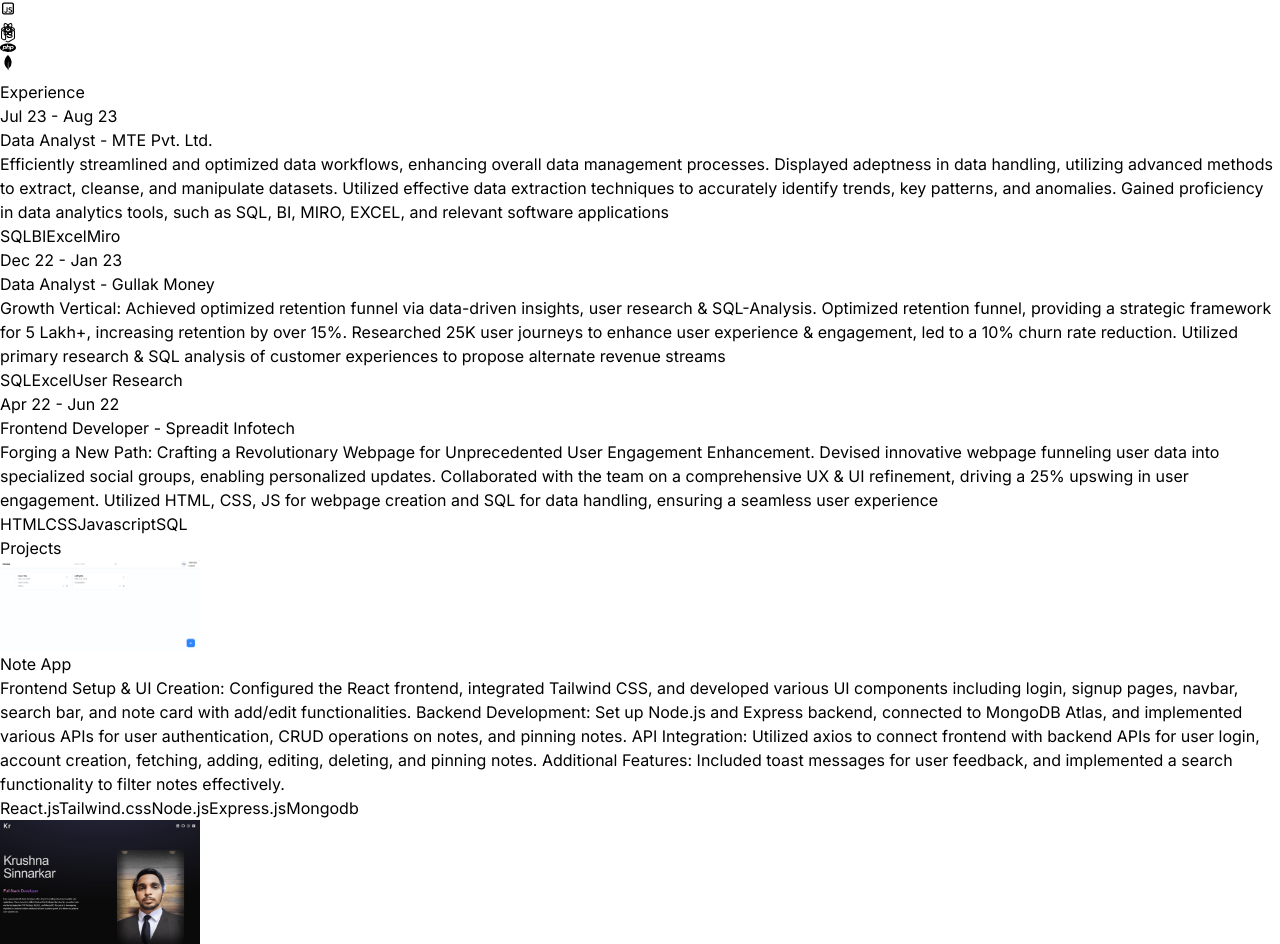
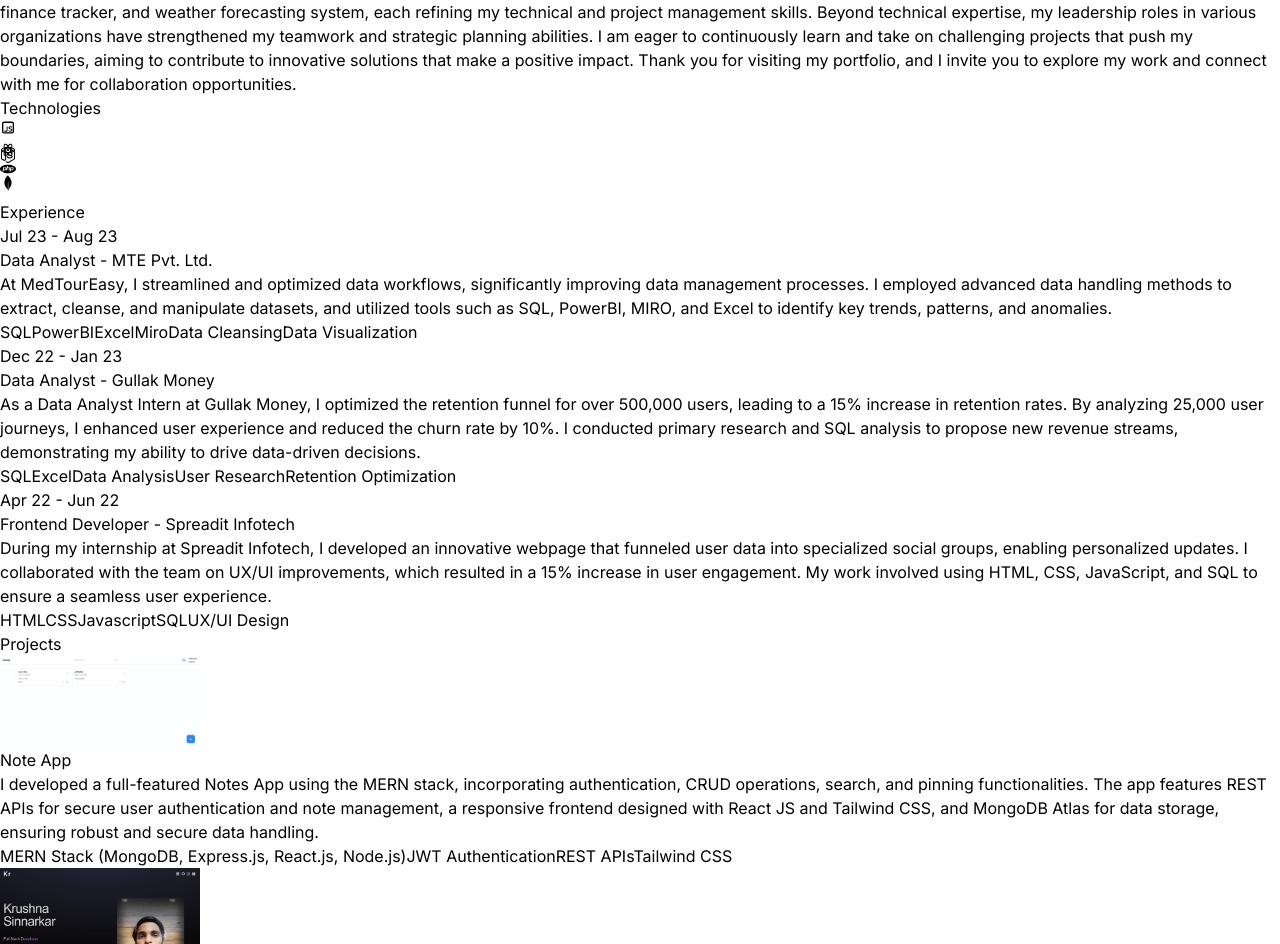
Before and after one commit to krushnasinnarkar/react_portfolio, a React (Vite) app: page / in a window 1280 px wide. Shown: the part 1856-2800 px from the top of the page. Built offline with nearby package versions, Linux system fonts and the light colour scheme.

Commit message:
Update index.js

```diff
--- a/src/constants/index.js
+++ b/src/constants/index.js
@@ -3,32 +3,33 @@ import project1 from "../assets/projects/project-1.png";
 import project2 from "../assets/projects/project-2.png";
 import project3 from "../assets/projects/project-3.png";
 import project4 from "../assets/projects/project-4.jpg";
+import project5 from "../assets/projects/project-5.jpg";
 
-export const HERO_CONTENT = `I am a passionate full stack developer with a knack for crafting robust and scalable web applications. I have honed my skills in front-end technologies like React.js, as well as back-end technologies like PHP, Node.js, MySQL, and MongoDB. My goal is to leverage my expertise to create innovative solutions that drive business growth and deliver exceptional user experiences.`;
+export const HERO_CONTENT = `Hello! I am Krushna Sharad Sinnarkar, an aspiring full-stack developer with a B.Tech in Electrical Engineering from IIT Madras. My passion for building innovative web applications has led me to gain extensive experience in using modern frameworks such as React.js, Node.js, and the MERN stack. I specialize in creating dynamic, responsive, and user-friendly interfaces, and I am adept at both front-end and back-end development. My portfolio showcases a variety of projects that demonstrate my ability to design and implement robust applications. Explore my work and feel free to connect with me for collaboration opportunities or to learn more about my journey.`;
 
-export const ABOUT_TEXT = `I am a dedicated and versatile full stack developer with a passion for creating efficient and user-friendly web applications. I have worked with a variety of technologies, including React.js, PHP, Node.js, MySQ, and MongoDB. My journey in web development began with a deep curiosity for how things work, and it has evolved into a career where I continuously strive to learn and adapt to new challenges. I thrive in collaborative environments and enjoy solving complex problems to deliver high-quality solutions. Outside of coding, I enjoy staying active, exploring new technologies.`;
+export const ABOUT_TEXT = `Hello! My name is Krushna Sharad Sinnarkar, and I am a passionate full-stack developer with a B.Tech in Electrical Engineering from IIT Madras. My journey into technology began with a fascination for creating impactful solutions, leading me to gain proficiency in modern frameworks like React.js, Node.js, and the MERN stack. I specialize in crafting dynamic, responsive web applications and have hands-on experience with HTML, CSS, JavaScript, MongoDB, and SQL. Additionally, my internships and projects have equipped me with strong data analysis skills using tools like PowerBI and Tableau. I've worked on a variety of projects, including a Notes App, personal finance tracker, and weather forecasting system, each refining my technical and project management skills. Beyond technical expertise, my leadership roles in various organizations have strengthened my teamwork and strategic planning abilities. I am eager to continuously learn and take on challenging projects that push my boundaries, aiming to contribute to innovative solutions that make a positive impact. Thank you for visiting my portfolio, and I invite you to explore my work and connect with me for collaboration opportunities.`;
 
 export const EXPERIENCES = [
   {
     year: "Jul 23 - Aug 23",
     role: "Data Analyst",
     company: "MTE Pvt. Ltd.",
-    description: `Efficiently streamlined and optimized data workflows, enhancing overall data management processes. Displayed adeptness in data handling, utilizing advanced methods to extract, cleanse, and manipulate datasets. Utilized effective data extraction techniques to accurately identify trends, key patterns, and anomalies. Gained proficiency in data analytics tools, such as SQL, BI, MIRO, EXCEL, and relevant software applications `,
-    technologies: ["SQL", "BI", "Excel", "Miro"],
+    description: `At MedTourEasy, I streamlined and optimized data workflows, significantly improving data management processes. I employed advanced data handling methods to extract, cleanse, and manipulate datasets, and utilized tools such as SQL, PowerBI, MIRO, and Excel to identify key trends, patterns, and anomalies.`,
+    technologies: ["SQL", "PowerBI", "Excel", "Miro", "Data Cleansing", "Data Visualization"],
   },
   {
     year: "Dec 22 - Jan 23",
     role: "Data Analyst",
     company: "Gullak Money",
-    description: `Growth Vertical: Achieved optimized retention funnel via data-driven insights, user research & SQL-Analysis. Optimized retention funnel, providing a strategic framework for 5 Lakh+, increasing retention by over 15%. Researched 25K user journeys to enhance user experience & engagement, led to a 10% churn rate reduction. Utilized primary research & SQL analysis of customer experiences to propose alternate revenue streams`,
-    technologies: ["SQL", "Excel", "User Research"],
+    description: `As a Data Analyst Intern at Gullak Money, I optimized the retention funnel for over 500,000 users, leading to a 15% increase in retention rates. By analyzing 25,000 user journeys, I enhanced user experience and reduced the churn rate by 10%. I conducted primary research and SQL analysis to propose new revenue streams, demonstrating my ability to drive data-driven decisions.`,
+    technologies: ["SQL", "Excel", "Data Analysis", "User Research", "Retention Optimization"],
   },
   {
     year: "Apr 22 - Jun 22",
     role: "Frontend Developer",
     company: "Spreadit Infotech",
-    description: `Forging a New Path: Crafting a Revolutionary Webpage for Unprecedented User Engagement Enhancement. Devised innovative webpage funneling user data into specialized social groups, enabling personalized updates. Collaborated with the team on a comprehensive UX & UI refinement, driving a 25% upswing in user engagement. Utilized HTML, CSS, JS for webpage creation and SQL for data handling, ensuring a seamless user experience`,
-    technologies: ["HTML", "CSS", "Javascript", "SQL"],
+    description: `During my internship at Spreadit Infotech, I developed an innovative webpage that funneled user data into specialized social groups, enabling personalized updates. I collaborated with the team on UX/UI improvements, which resulted in a 15% increase in user engagement. My work involved using HTML, CSS, JavaScript, and SQL to ensure a seamless user experience.`,
+    technologies: ["HTML", "CSS", "Javascript", "SQL", "UX/UI Design"],
   },
 ];
 
@@ -37,36 +38,43 @@ export const PROJECTS = [
     title: "Note App",
     image: project0,
     description:
-      "Frontend Setup & UI Creation: Configured the React frontend, integrated Tailwind CSS, and developed various UI components including login, signup pages, navbar, search bar, and note card with add/edit functionalities. Backend Development: Set up Node.js and Express backend, connected to MongoDB Atlas, and implemented various APIs for user authentication, CRUD operations on notes, and pinning notes. API Integration: Utilized axios to connect frontend with backend APIs for user login, account creation, fetching, adding, editing, deleting, and pinning notes. Additional Features: Included toast messages for user feedback, and implemented a search functionality to filter notes effectively.",
-    technologies: ["React.js", "Tailwind.css", "Node.js", "Express.js", "Mongodb" ],
+      "I developed a full-featured Notes App using the MERN stack, incorporating authentication, CRUD operations, search, and pinning functionalities. The app features REST APIs for secure user authentication and note management, a responsive frontend designed with React JS and Tailwind CSS, and MongoDB Atlas for data storage, ensuring robust and secure data handling.",
+    technologies: ["MERN Stack (MongoDB, Express.js, React.js, Node.js)", "JWT Authentication", "REST APIs", "Tailwind CSS" ],
   },
   {
     title: "Portfolio",
     image: project1,
     description:
-      "Developed a portfolio website with React, Tailwind, & Framer Motion, showcasing projects & work experience. Implemented UI components using Framer Motion, enhancing engagement with dynamic animations & RWD. Showcased work history and key projects with detailed sections for roles, technologies, and project highlights. Deployed with Git, GitHub, & Vercel, ensuring continuous updates & maintaining clean, maintainable codebase",
-    technologies: ["HTML", "Tailwind", "React"],
+      "I created a personal portfolio website using React and Tailwind CSS, showcasing my projects and work experience. The site includes dynamic animations implemented with Framer Motion, enhancing user engagement. I deployed the website using Git, GitHub, and Vercel, ensuring continuous updates and a clean codebase",
+    technologies: ["React", "Tailwind CSS", "Framer Motion", "Git", "GitHub", "Vercel"],
   },
   {
     title: "Web Learning Hub",
     image: project2,
     description:
-      "Inclusive Platform for Diverse Programming Language Exploration & Skill Development. Spearheaded an independent project, a versatile website housing open-source database for array of languages. Designed a user-friendly interface that enhances the language learning experience with seamless exploration. Incorporated interactive code editor for hands-on learning within the website, fostering deeper comprehension",
-    technologies: ["HTML", "CSS", "JavaScript"],
+      "This independent project involved developing a versatile website for exploring and learning various programming languages. The site features an interactive code editor, enabling users to practice coding in real-time. The project demonstrates my commitment to fostering education and my ability to create user-friendly web applications.",
+    technologies: ["HTML", "CSS", "JavaScript", "Interactive Code Editor"],
   },
   {
     title: "Expense Tracker",
     image: project3,
     description:
-      "Developed a Python app to track and categorize monthly expenses, enhancing budgeting capabilities for users. Implemented expense entry, saving data to a CSV file, allowing easy export to Excel and Google Drive. Summarized monthly expenses and remaining budget, providing users with clear financial overviews. Designed app to integrate with other workflows, using universally accepted CSV format for data output",
-    technologies: ["Python"],
+      "I designed a comprehensive personal finance tracker to assist users in budgeting and financial management. The application uses Python for expense tracking and data saving, and PowerBI to create an interactive dashboard that visualizes income and expenses, providing detailed insights into spending patterns.",
+    technologies: ["Python", "CSV Handling", "PowerBI", "Data Visualization"],
   },
   {
-    title: "Personal Finance",
+    title: "Weather Forecasting System",
     image: project4,
     description:
-      "Created an interactive PowerBI dashboard to track and manage income, expenses, and net worth. Analyzed financial data: Integrated and visualized monthly expenses, revealing spending patterns. Designed advanced visualizations to showcase spending trends, savings targets, and net worth growth",
-    technologies: ["SQL, PowerBI"],
+      "In this project, I built a graphical user interface (GUI) system for weather forecasting using Python and Tkinter. The application integrates the Open Weather API for real-time updates and employs Geopy for precise location-based forecasts, showcasing my skills in API integration and GUI development.",
+    technologies: ["Python", "Tkinter", "Open Weather API", "Geopy", "GUI Development"],
+  },
+  {
+    title: "Business Analytics",
+    image: project5,
+    description:
+      "In this project, I built a graphical user interface (GUI) system for weather forecasting using Python and Tkinter. The application integrates the Open Weather API for real-time updates and employs Geopy for precise location-based forecasts, showcasing my skills in API integration and GUI development.",
+    technologies: ["Python", "Tkinter", "Open Weather API", "Geopy", "GUI Development"],
   },
 ];
 
```
